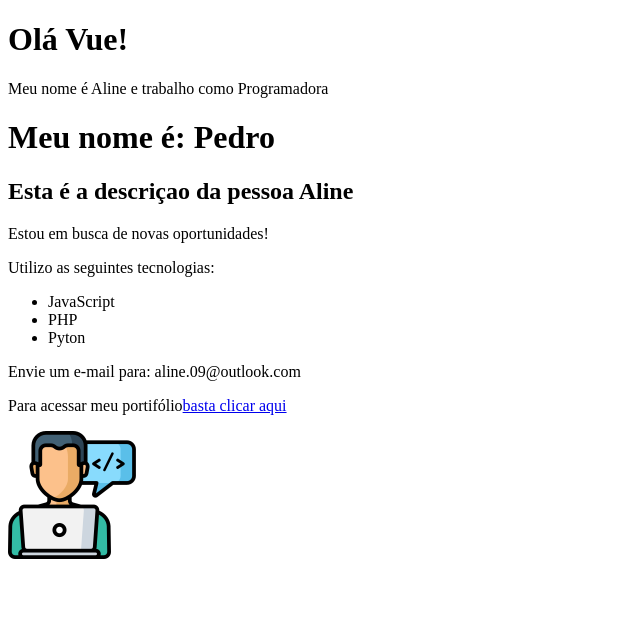
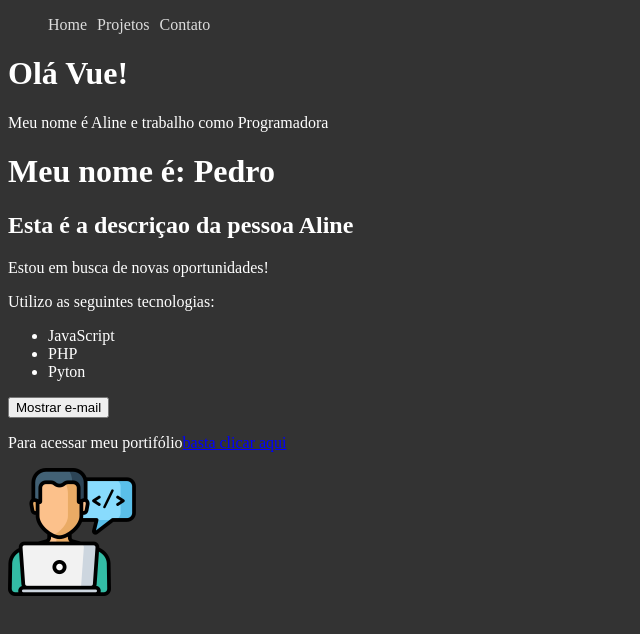
Before and after one commit to AlineG18/Curso_Vue-HoraDeCodar, a Vue app in the folder siteweb_pedidosp1/: page / in a window 1280 px wide. Shown: the top 634 px of the page, without its empty margins (0-640 px from the left). Built offline with nearby package versions, Linux system fonts and the light colour scheme.

Commit message:
Aula11-CSS Scoped e CSS global

```diff
--- a/siteweb_pedidosp1/src/App.vue
+++ b/siteweb_pedidosp1/src/App.vue
@@ -1,22 +1,35 @@
 <template>
   <div>
-  <PrimeiroComponente/>
-  <LifeCycle/>
-  <Pessoa/>
-</div>
+    <HeaderOne/>
+    <PrimeiroComponente />
+    <LifeCycle />
+    <Pessoa />
+  </div>
 </template>
 
 <script>
-import PrimeiroComponente from './components/PrimeiroComponente.vue'
-import LifeCycle from './components/LifeCycle.vue'
-import Pessoa from './components/Pessoa.vue'
+import HeaderOne from "./components/HeaderOne.vue"
+import PrimeiroComponente from "./components/PrimeiroComponente.vue";
+import LifeCycle from "./components/LifeCycle.vue";
+import Pessoa from "./components/Pessoa.vue";
 
-export default{
-  name:'App',
-  components:{
-      PrimeiroComponente,
-      LifeCycle,
-      Pessoa
+export default {
+  name: "App",
+  components: {
+    HeaderOne,
+    PrimeiroComponente,
+    LifeCycle,
+    Pessoa,
   }
 }
 </script>
+
+<style>
+body {
+  background-color: #333;
+  color: #FFF;
+}
+a{
+  color: blue;
+}
+</style>
--- /dev/null
+++ b/siteweb_pedidosp1/src/components/HeaderOne.vue
@@ -0,0 +1,31 @@
+<template>
+  <ul>
+    <li><a href="#">Home</a></li>
+    <li><a href="#">Projetos</a></li>
+    <li><a href="#">Contato</a></li>
+  </ul>
+</template>
+
+<script>
+export default {
+  name: "HeaderOne",
+}
+</script>
+
+<style scoped>
+ul{
+    list-style: none;
+    display: flex;
+}
+li{
+    margin-right: 10px;
+}
+a{
+    color: #DDD;
+    text-decoration: none;
+    transition: .5s;
+}
+a:hover{
+    color: turquoise;
+}
+</style>
--- a/siteweb_pedidosp1/src/components/Info.vue
+++ b/siteweb_pedidosp1/src/components/Info.vue
@@ -8,8 +8,15 @@
       <li>PHP</li>
       <li>Pyton</li>
     </ul>
+    <div>
+      <button @click="showEmail">{{texto_botao}}</button>
+    </div>
     <p v-show="mostrar_email">Envie um e-mail para: {{ email }}</p>
-    <p>Para acessar meu portifólio<a v-bind:href="meu_link" target="_blank">basta clicar aqui</a></p>
+    <p>
+      Para acessar meu portifólio<a v-bind:href="meu_link" target="_blank"
+        >basta clicar aqui</a
+      >
+    </p>
     <Foto />
   </div>
 </template>
@@ -25,9 +32,20 @@ export default {
   data() {
     return {
       esta_trabalhando: false,
-      mostrar_email: true,
-      email: "aline.09@outlook.com",
-      meu_link: "https://google.com",
+      mostrar_email: false,
+      email: 'aline.09@outlook.com',
+      meu_link: 'https://google.com',
+      texto_botao: 'Mostrar e-mail'
+    }
+  },
+  methods: {
+    showEmail() {
+     this.mostrar_email = !this.mostrar_email
+     if(!this.mostrar_email){
+      this.texto_botao = 'Mostrar e-mail'
+     }else{
+      this.texto_botao = 'Esconder e-mail'
+      }
     }
   }
 }
--- a/siteweb_pedidosp1/src/components/LifeCycle.vue
+++ b/siteweb_pedidosp1/src/components/LifeCycle.vue
@@ -14,11 +14,18 @@ export default {
     setTimeout(() => {
       this.nome = "Aline";
     }, 1000);
+    this.lifeCycle()
   },
   mounted() {
     setTimeout(() => {
       this.nome = "Pedro";
     }, 2000);
+    this.lifeCycle()
+  },
+  methods:{
+    lifeCycle() {
+      console.log("Executou")
+    }
   }
 }
 </script>
```
